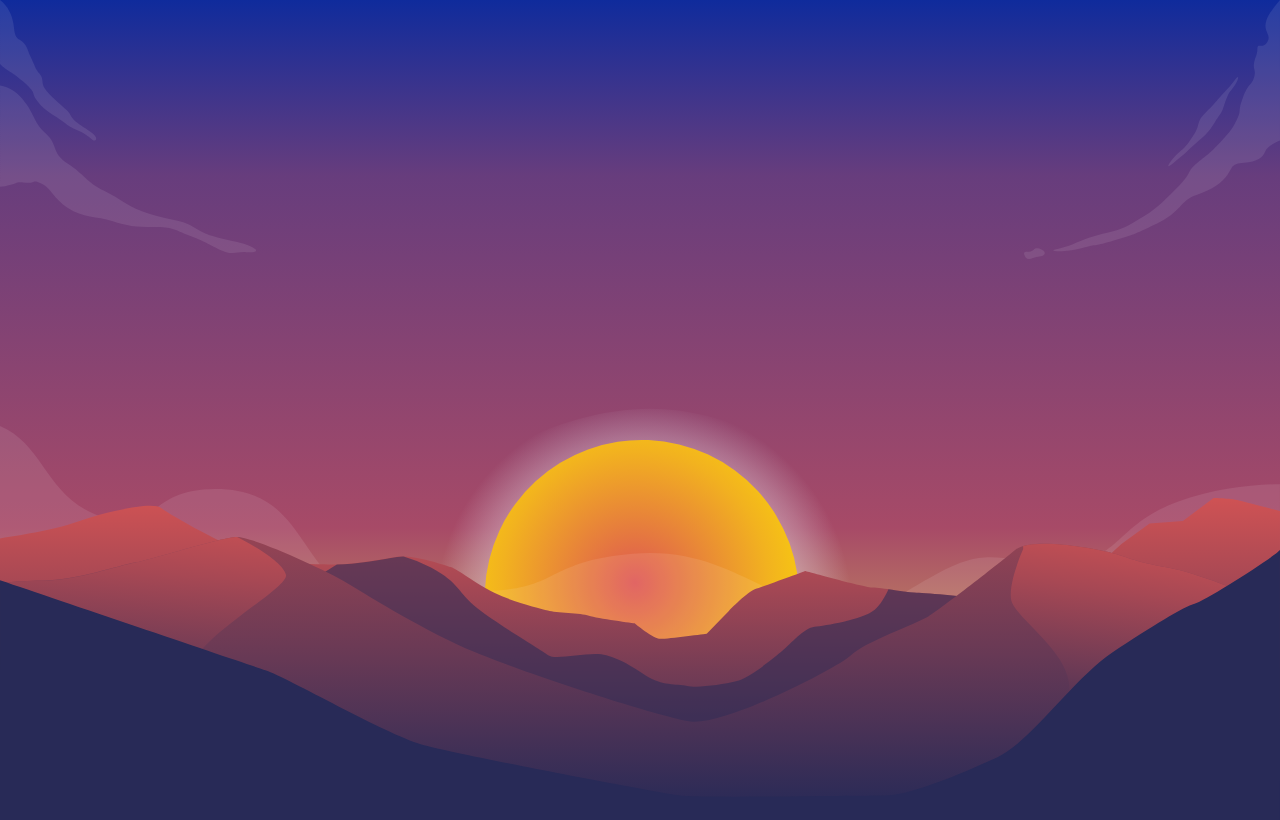
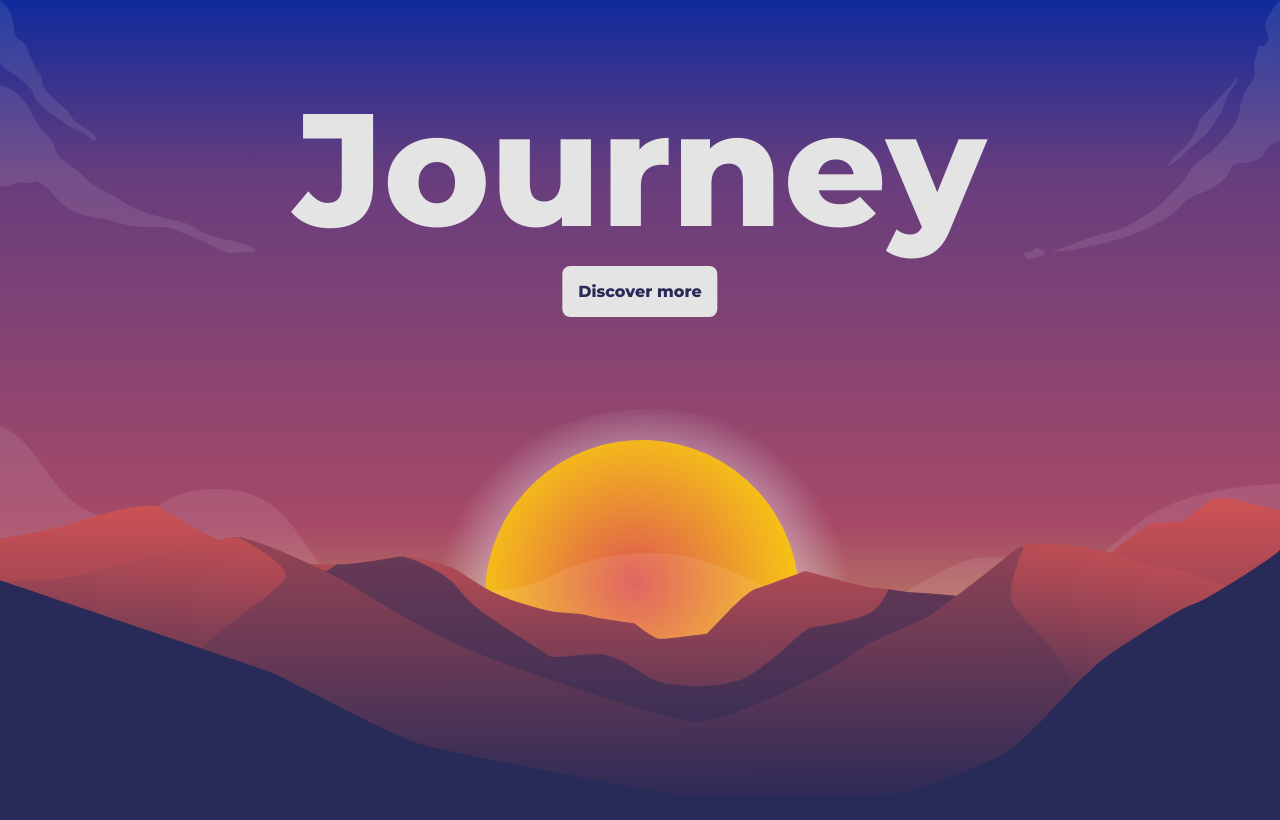
Before and after one commit to IvanSmiths/tutorial-next-gsap-parallax, a Next.js app: page / in a window 1280 px wide. Shown: the top 820 px of the page. Built offline with nearby package versions, Linux system fonts and the light colour scheme.

Commit message:
add copy and cta

```diff
--- a/src/components/Parallax.js
+++ b/src/components/Parallax.js
@@ -13,6 +13,10 @@ function Parallax() {
                 <img className='clouds-left' src="/parallax/clouds-left.svg" />
                 <img className='clouds-right' src="/parallax/clouds-right.svg" />
                 <img className='stars' src="/parallax/stars.svg" />
+                <div className="copy">
+                    <h1>Journey</h1>
+                    <span>Discover more</span>
+                </div>
             </div>
         </div>
     )
--- a/src/styles/globals.css
+++ b/src/styles/globals.css
@@ -77,3 +77,28 @@ body {
     left: 0;
     width: 100%;
 }
+
+.copy {
+    position: absolute;
+    bottom: 50%;
+    left: 50%;
+    transform: translate(-50%, -50%);
+    z-index: 0;
+    color: var(--secondaryColor);
+    display: flex;
+    justify-content: center;
+    align-items: center;
+    flex-direction: column;
+}
+
+.copy h1 {
+    font-size: 10rem;
+}
+
+.copy span {
+    background-color: var(--secondaryColor);
+    color: var(--primaryColor);
+    padding: 1rem;
+    font-weight: 800;
+    border-radius: 0.5rem;
+}
```
